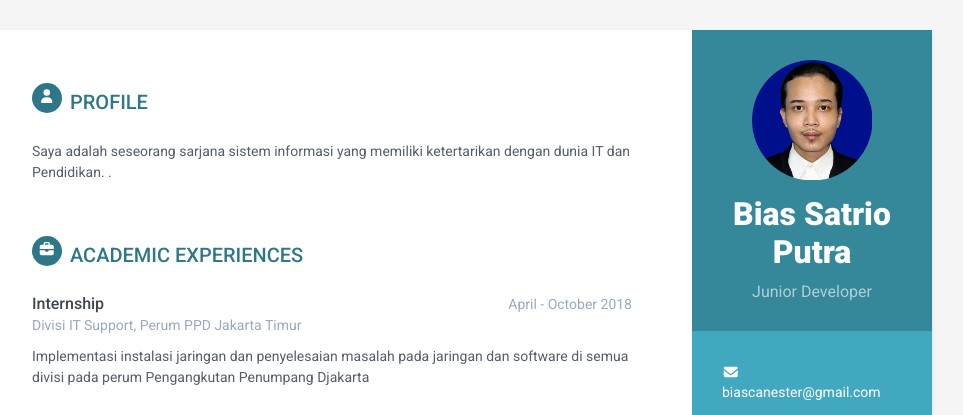
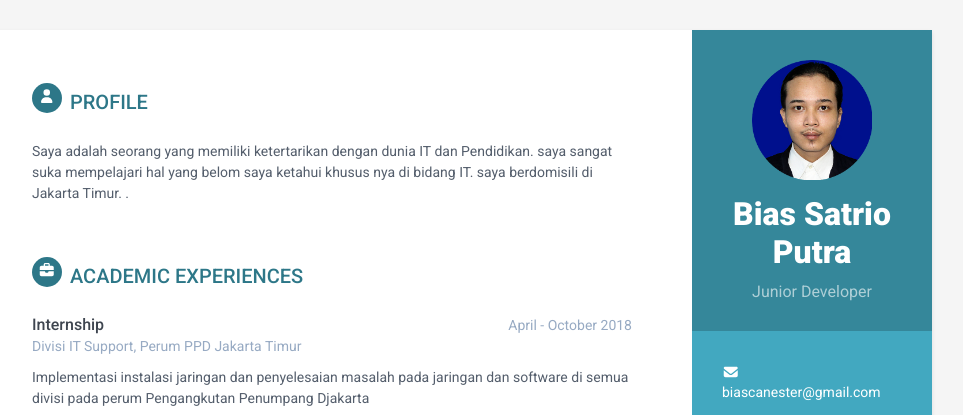
Before and after one commit to biassp/biassp.github.io, a plain HTML site: page index.html in a window 1280 px wide. Shown: the top 415 px of the page, without its empty margins (188-1151 px from the left). Drawn offline with Linux system fonts and the light colour scheme.

Commit message:
Update index.html

```diff
--- a/index.html
+++ b/index.html
@@ -92,7 +92,7 @@
                 <h2 class="section-title"><span class="icon-holder"><i class="fas fa-user"></i></span>Profile
                 </h2>
                 <div class="summary">
-                    <p>Saya adalah seseorang sarjana sistem informasi yang memiliki ketertarikan dengan dunia IT dan Pendidikan.
+                    <p>Saya adalah seorang yang memiliki ketertarikan dengan dunia IT dan Pendidikan. saya sangat suka mempelajari hal yang belom saya ketahui khusus nya di bidang IT. saya berdomisili di Jakarta Timur.
                         <a //href="https://themes.3rdwavemedia.com/bootstrap-templates/resume/orbit-free-resume-cv-bootstrap-theme-for-developers/" //target="_blank">
                             </a> </a>. </p> </div> <!--//summary--> </section> <!--//section--> <section
                             class="section experiences-section">
```
